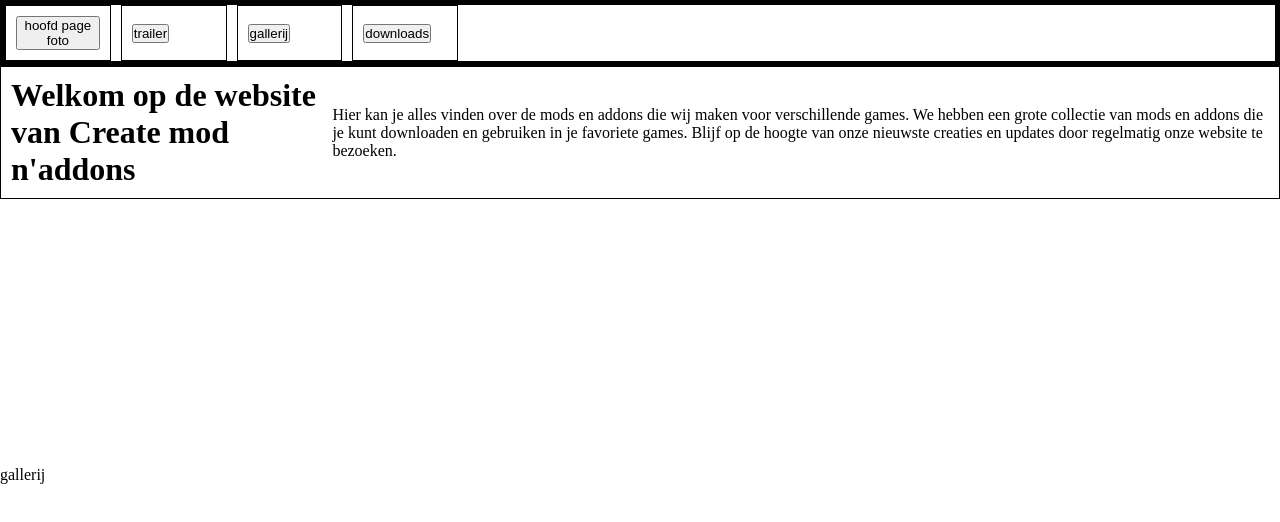
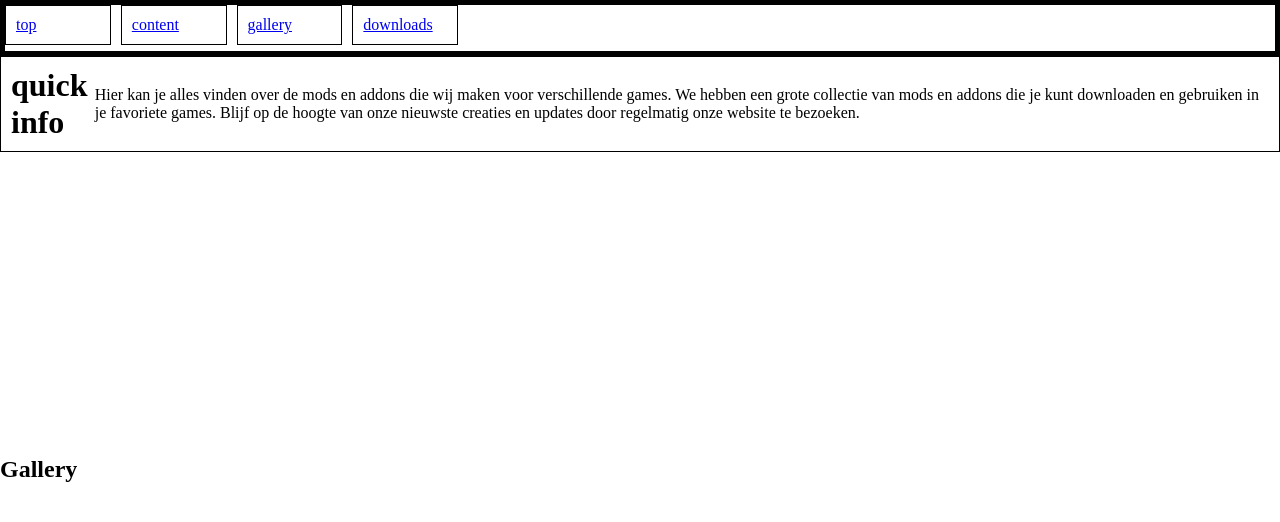
Before and after one commit to Goldenscult-code/Project, a plain HTML site: page index.html in a window 1280 px wide. Drawn offline with Linux system fonts and the light colour scheme.

Commit message:
small changes

```diff
--- a/Design/style.css
+++ b/Design/style.css
@@ -25,7 +25,7 @@
   min-height: 50vh;
 }
 
-.row {
+.row{
 	display: flex;
 	flex-wrap: nowrap;
 	gap: var(--column-gap);
--- a/index.html
+++ b/index.html
@@ -10,35 +10,37 @@
 </head>
 
 <body>
-    <div class="header">
+    <div class="header" id="header">
         <div class="row">
             <div class="col-1">
-                <button hoofd pagina foto>hoofd page foto</button>
+                <a href="#header">top</a>
             </div>
             <div class="col-1">
-                <button trailer>trailer</button>
+                <a href="#content">content</a>
             </div>
             <div class="col-1">
-                <button gallerij>gallerij</button>
+                <a href="#gallery">gallery</a>
             </div>
             <div class="col-1">
-                <button downloads>downloads</button>
+                <a href="#downloads">downloads</a>
             </div>
         </div>
     </div>
 
-    <div class="content">
+    <div class="content" id="content">
         <div class="row">
             <div class="col-12">
-                <h1>Welkom op de website van Create mod n'addons</h1>
+                <h1>quick info</h1>
                 <p>Hier kan je alles vinden over de mods en addons die wij maken voor verschillende games.
                     We hebben een grote collectie van mods en addons die je kunt downloaden en gebruiken in je favoriete games.
-                    Blijf op de hoogte van onze nieuwste creaties en updates door regelmatig onze website te bezoeken.</p>
+                    Blijf op de hoogte van onze nieuwste creaties en updates door regelmatig onze website te bezoeken.
+                </p>
             </div>
         </div>
     </div>
 
-    <div class ="gallery">gallerij</div>
+    <div class ="gallery" id="gallery"><h2>Gallery</h2></div>
+
 </body>
 
 </html>
```
